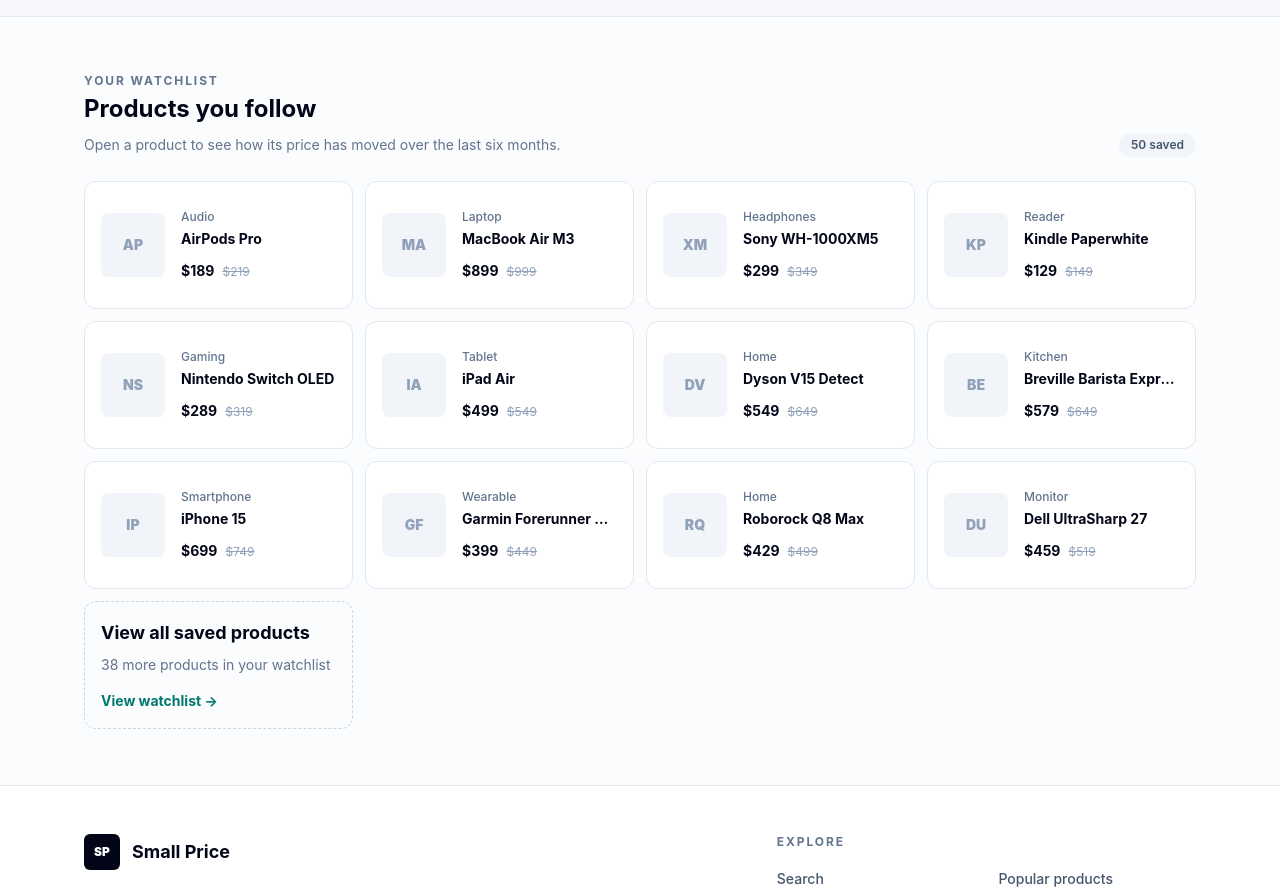
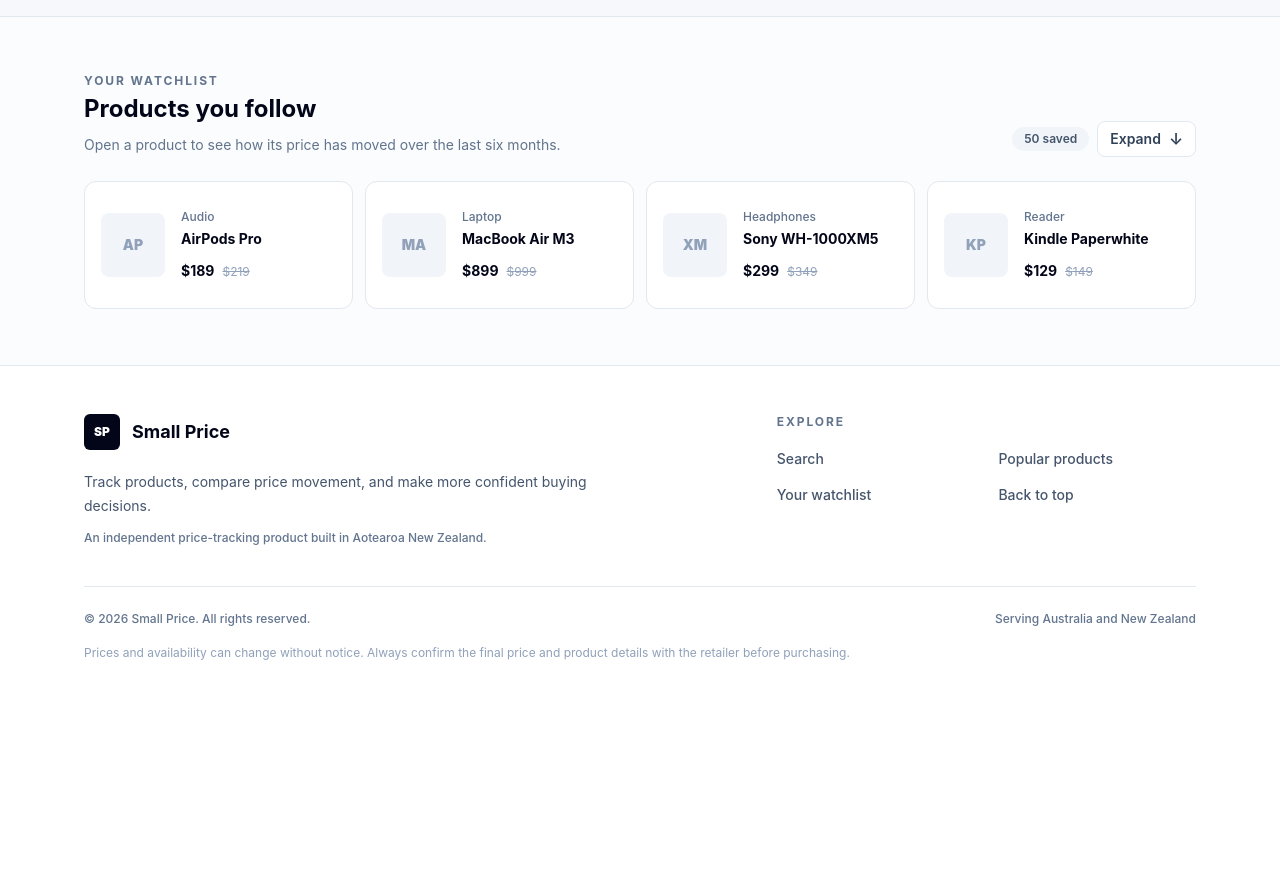
Before and after one commit to Mikalasa/small-price-web, a React (Vite) app in the folder small-price-web-react/: page / in a window 1280 px wide. Shown: the part 920-1814 px from the top of the page. After the commit the page ends 1631 px from the top, so only its background shows below. Built offline with nearby package versions, Linux system fonts and the light colour scheme.

Commit message:
change followed products with expand/collapse button

```diff
--- a/small-price-web-react/src/constants/copy.js
+++ b/small-price-web-react/src/constants/copy.js
@@ -63,6 +63,8 @@ export const watchlistCopy = {
   viewAllTitle: "View all saved products",
   viewAllDescription: (remaining) => `${remaining} more products in your watchlist`,
   viewAllAction: "View watchlist",
+  expand: "Expand",
+  collapse: "Collapse",
 }
 
 export const themeCopy = {
--- a/small-price-web-react/src/features/watchlist/components/WatchlistSection.jsx
+++ b/small-price-web-react/src/features/watchlist/components/WatchlistSection.jsx
@@ -4,13 +4,16 @@ import { watchedProductCount, watchedProducts } from "../../../data/watchedProdu
 import { badgeStyles, textStyles, watchlistStyles } from "../../../theme/styles.js"
 import WatchedProductCard from "./WatchedProductCard.jsx"
 
-const MAX_VISIBLE_PRODUCTS = 12
+const COLLAPSED_PRODUCT_COUNT = 4
+const MAX_VISIBLE_PRODUCTS = 11
 const PriceHistoryModal = lazy(() => import("./PriceHistoryModal.jsx"))
 
 function WatchlistSection() {
   const [selectedProduct, setSelectedProduct] = useState(null)
-  const visibleProducts = watchedProducts.slice(0, MAX_VISIBLE_PRODUCTS)
-  const remainingCount = Math.max(watchedProductCount - visibleProducts.length, 0)
+  const [isExpanded, setIsExpanded] = useState(false)
+  const visibleProductCount = isExpanded ? MAX_VISIBLE_PRODUCTS : COLLAPSED_PRODUCT_COUNT
+  const visibleProducts = watchedProducts.slice(0, visibleProductCount)
+  const remainingCount = Math.max(watchedProductCount - MAX_VISIBLE_PRODUCTS, 0)
 
   return (
     <section className={watchlistStyles.section} id="watchlist">
@@ -25,12 +28,35 @@ function WatchlistSection() {
               {watchlistCopy.description}
             </p>
           </div>
-          <span className={`w-fit ${badgeStyles.muted}`}>
-            {watchlistCopy.itemCount(watchedProductCount)}
-          </span>
+          <div className="flex items-center gap-2">
+            <span className={`w-fit ${badgeStyles.muted}`}>
+              {watchlistCopy.itemCount(watchedProductCount)}
+            </span>
+            <button
+              className={watchlistStyles.expandButton}
+              type="button"
+              aria-controls="watched-products-grid"
+              aria-expanded={isExpanded}
+              onClick={() => setIsExpanded((current) => !current)}
+            >
+              {isExpanded ? watchlistCopy.collapse : watchlistCopy.expand}
+              <span
+                className={`text-base leading-none transition-transform ${isExpanded ? "rotate-180" : ""}`}
+                aria-hidden="true"
+              >
+                ↓
+              </span>
+            </button>
+          </div>
         </div>
 
-        <div className="grid gap-3 sm:grid-cols-2 lg:grid-cols-3 xl:grid-cols-4">
+        <div
+          className={isExpanded
+            ? "grid gap-3 sm:grid-cols-2 lg:grid-cols-3 xl:grid-cols-4"
+            : "grid grid-flow-col auto-cols-[minmax(16rem,1fr)] gap-3 overflow-x-auto pb-2 xl:grid-cols-4 xl:auto-cols-auto xl:overflow-visible xl:pb-0"
+          }
+          id="watched-products-grid"
+        >
           {visibleProducts.map((product) => (
             <WatchedProductCard
               key={product.id}
@@ -39,7 +65,7 @@ function WatchlistSection() {
             />
           ))}
 
-          {remainingCount > 0 ? (
+          {isExpanded && remainingCount > 0 ? (
             <button className={watchlistStyles.viewAllCard} type="button">
               <span className="text-lg font-bold text-slate-950 dark:text-slate-50">
                 {watchlistCopy.viewAllTitle}
--- a/small-price-web-react/src/theme/styles.js
+++ b/small-price-web-react/src/theme/styles.js
@@ -30,6 +30,7 @@ export const watchlistStyles = {
   modalPanel: "relative w-full max-w-2xl overflow-hidden rounded-2xl border border-slate-200 bg-white shadow-[0_22px_70px_rgba(15,23,42,0.16)] dark:border-slate-800 dark:bg-slate-900 dark:shadow-none",
   chart: "h-72 rounded-xl border border-slate-200 bg-slate-50 p-3 dark:border-slate-800 dark:bg-slate-950/50",
   priceSummary: "rounded-lg border border-slate-200 bg-slate-50 px-4 py-3 dark:border-slate-800 dark:bg-slate-950/40",
+  expandButton: "inline-flex h-9 items-center gap-2 rounded-lg border border-slate-200 bg-white px-3 text-sm font-semibold text-slate-700 transition hover:border-slate-400 hover:text-slate-950 focus-visible:outline-2 focus-visible:outline-offset-2 focus-visible:outline-slate-600 dark:border-slate-700 dark:bg-slate-900 dark:text-slate-300 dark:hover:border-slate-500 dark:hover:text-white",
 }
 
 export const badgeStyles = {
```
